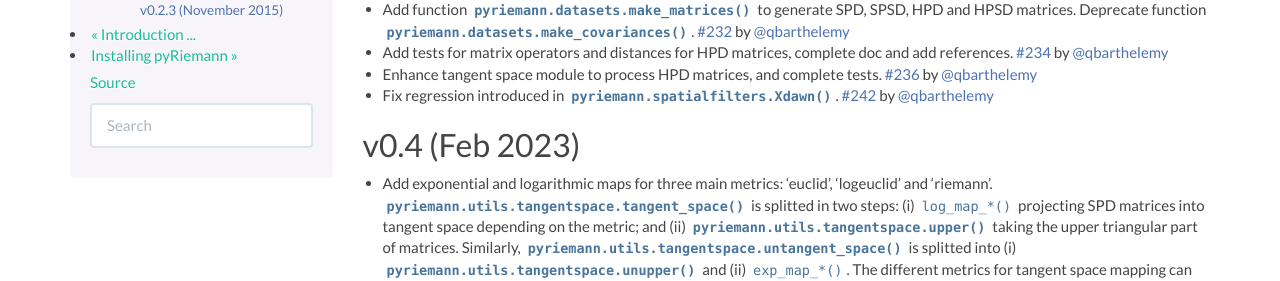
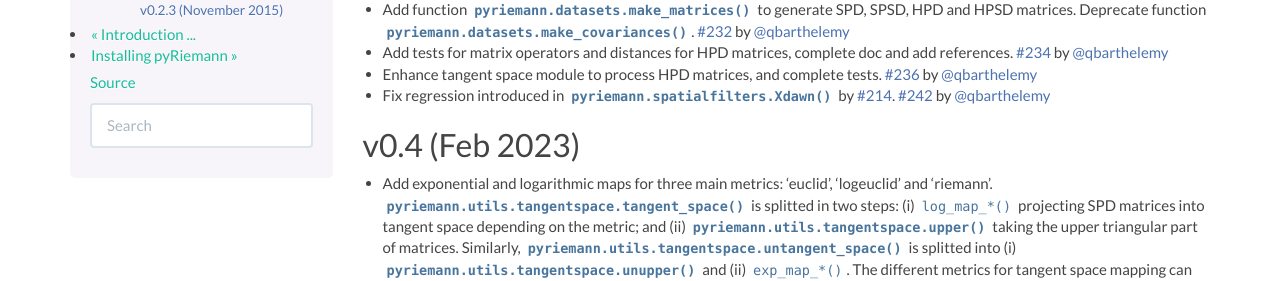
Before and after one commit to pyRiemann/pyRiemann, a Sphinx documentation site: the page built from doc/whatsnew.rst, in a window 1280 px wide and 900 px high. Shown: the part 310-591 px from the top of the window. Built offline with Sphinx 7.4.7, drawn with Linux system fonts in a browser that asks for light colours; pages that are not in the unit, such as notebooks, are missing from menus.

Commit message:
complete whatsnew with pr number introducing regression

```diff
--- a/doc/whatsnew.rst
+++ b/doc/whatsnew.rst
@@ -23,7 +23,7 @@ v0.5.dev
 
 - Enhance tangent space module to process HPD matrices, and complete tests. :pr:`236` by :user:`qbarthelemy`
 
-- Fix regression introduced in :func:`pyriemann.spatialfilters.Xdawn`. :pr:`242` by :user:`qbarthelemy`
+- Fix regression introduced in :func:`pyriemann.spatialfilters.Xdawn` by :pr:`214`. :pr:`242` by :user:`qbarthelemy`
 
 
 v0.4 (Feb 2023)
```
